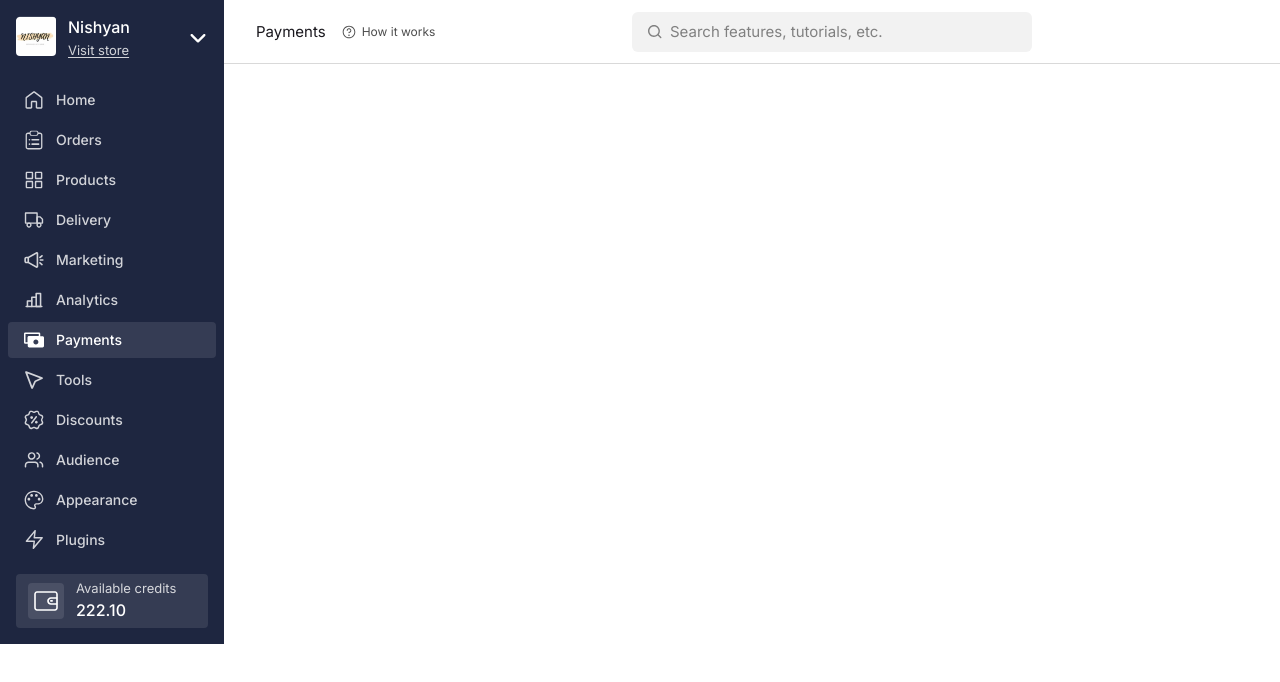
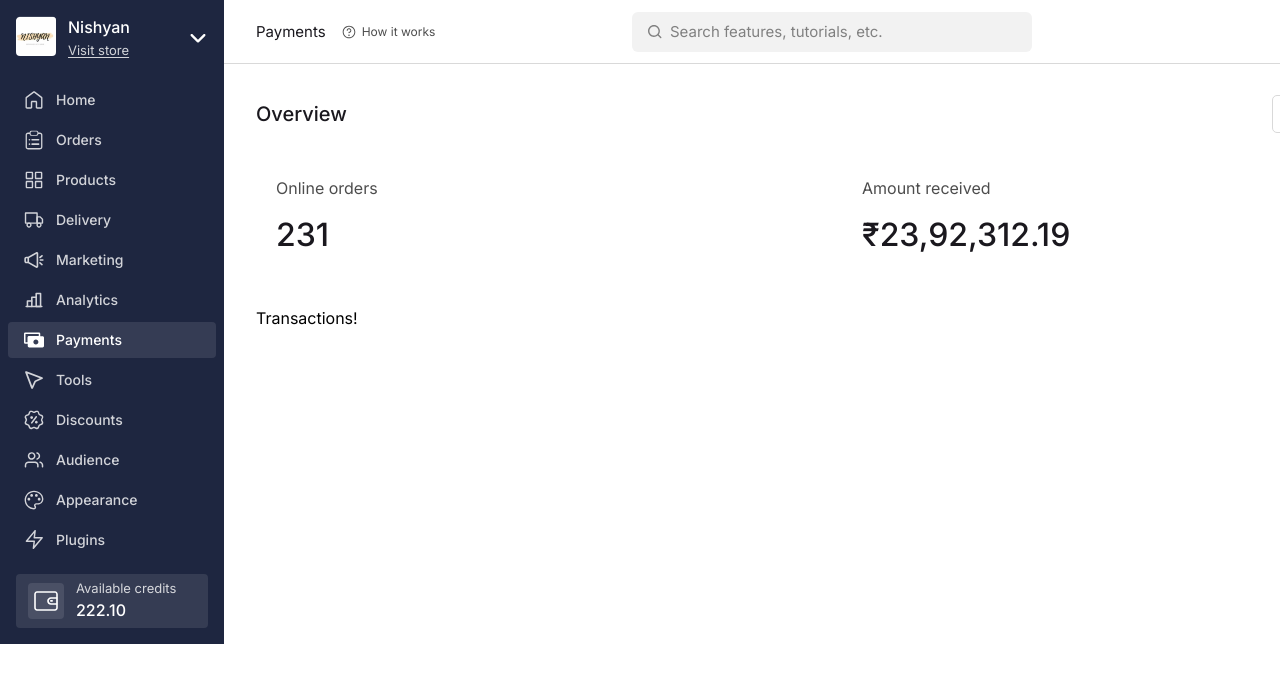
Before and after one commit to rahulsbeelur/Dukaan-FE, a Next.js app: page / in a window 1280 px wide. Shown: the top 682 px of the page. Built offline with nearby package versions, Linux system fonts and the light colour scheme; a web font is replaced by a local one.

Commit message:
Overview

```diff
--- /dev/null
+++ b/app/components/OverView.tsx
@@ -0,0 +1,33 @@
+import Image from 'next/image';
+import Chevron from '../../public/chevron-menu.svg';
+import OverViewCard from './OverViewCard';
+
+const OverView = () => {
+    return (
+        <div className="flex flex-col gap-6">
+            <div className="flex justify-between w-full">
+                <div className="text-[#1A181E] font-[500] leading-[28px] text-[20px] my-auto">
+                    Overview
+                </div>
+                <div className="py-[6px] px-[14px] p outline outline-[1px] outline-[#D9D9D9] rounded flex gap-[7px]">
+                    <div className="text-[#4D4D4D] font-[400] leading-[24px] text-[16px]">
+                        Last Month
+                    </div>
+                    <Image
+                        width={100}
+                        height={100}
+                        className="w-4 h-4 my-auto"
+                        src={Chevron}
+                        alt="chevron down"
+                    />
+                </div>
+            </div>
+            <div className="flex gap-5">
+                <OverViewCard heading="Online orders" number="231" />
+                <OverViewCard heading="Amount received" number="₹23,92,312.19" />
+            </div>
+        </div>
+    );
+};
+
+export default OverView;
--- /dev/null
+++ b/app/components/OverViewCard.tsx
@@ -0,0 +1,14 @@
+const OverViewCard = ({ heading, number }: { heading: string; number: string }) => {
+    return (
+        <div className="w-[566px] bg-[#FFFFF] p-5 flex flex-col gap-4 rounded-[8px]">
+            <div className="text-[#4D4D4D] font-[400] leading-[24px] text-[16px] w-fit">
+                {heading}
+            </div>
+            <div className="text-[#1A181E] font-[500] leading-[38px] text-[32px] w-fit">
+                {number}
+            </div>
+        </div>
+    );
+};
+
+export default OverViewCard;
--- /dev/null
+++ b/app/components/Transactions.tsx
@@ -0,0 +1,5 @@
+const Transactions = () => {
+    return <div>Transactions!</div>;
+};
+
+export default Transactions;
--- a/app/page.tsx
+++ b/app/page.tsx
@@ -1,5 +1,7 @@
 import Header from './components/Header';
 import NavBar from './components/NavBar';
+import OverView from './components/OverView';
+import Transactions from './components/Transactions';
 import Wrapper from './components/Wrapper';
 
 export default function Home() {
@@ -11,6 +13,10 @@ export default function Home() {
                 </div>
                 <div className="w-full">
                     <Header />
+                    <div className="p-8 bg-[#FFFFFF] flex flex-col gap-8">
+                        <OverView />
+                        <Transactions />
+                    </div>
                 </div>
             </div>
         </Wrapper>
```
Also changed, not shown: public/chevron-menu.svg (added).
